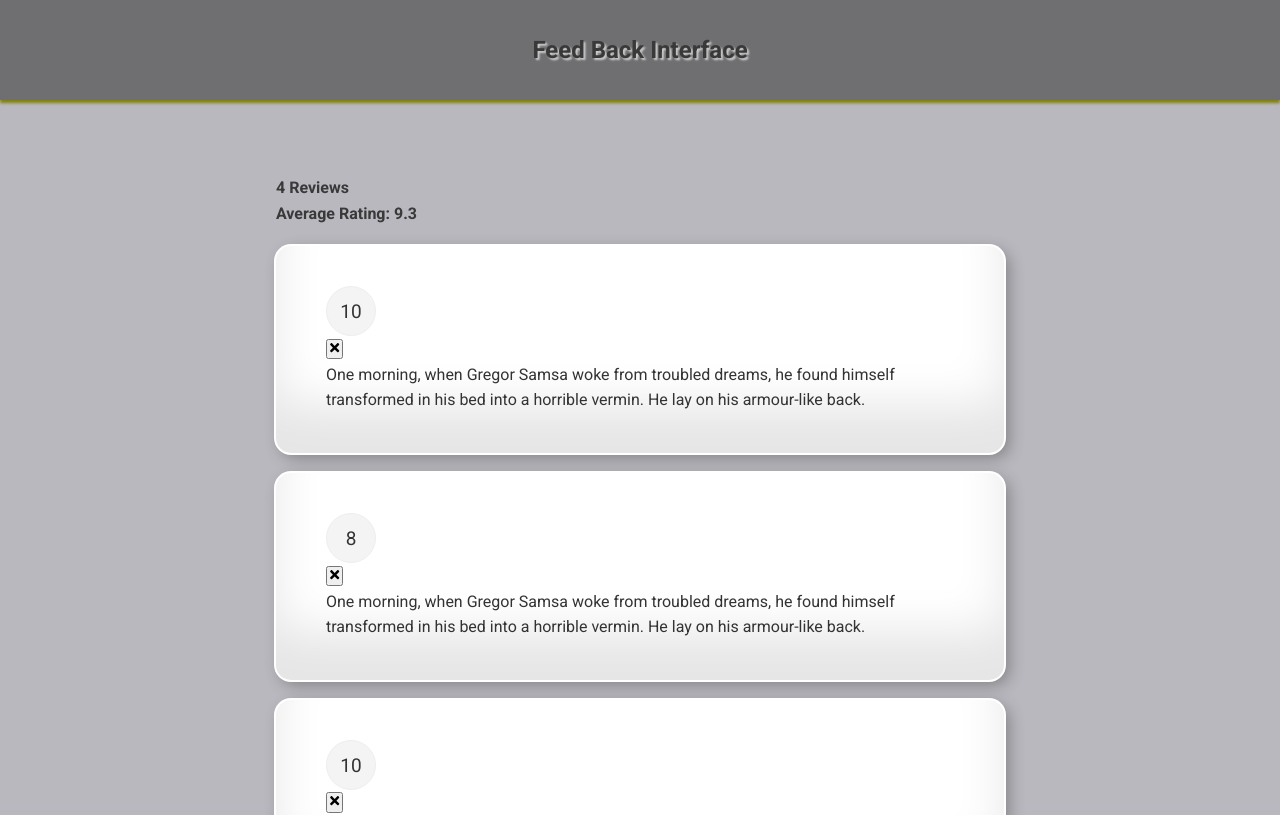
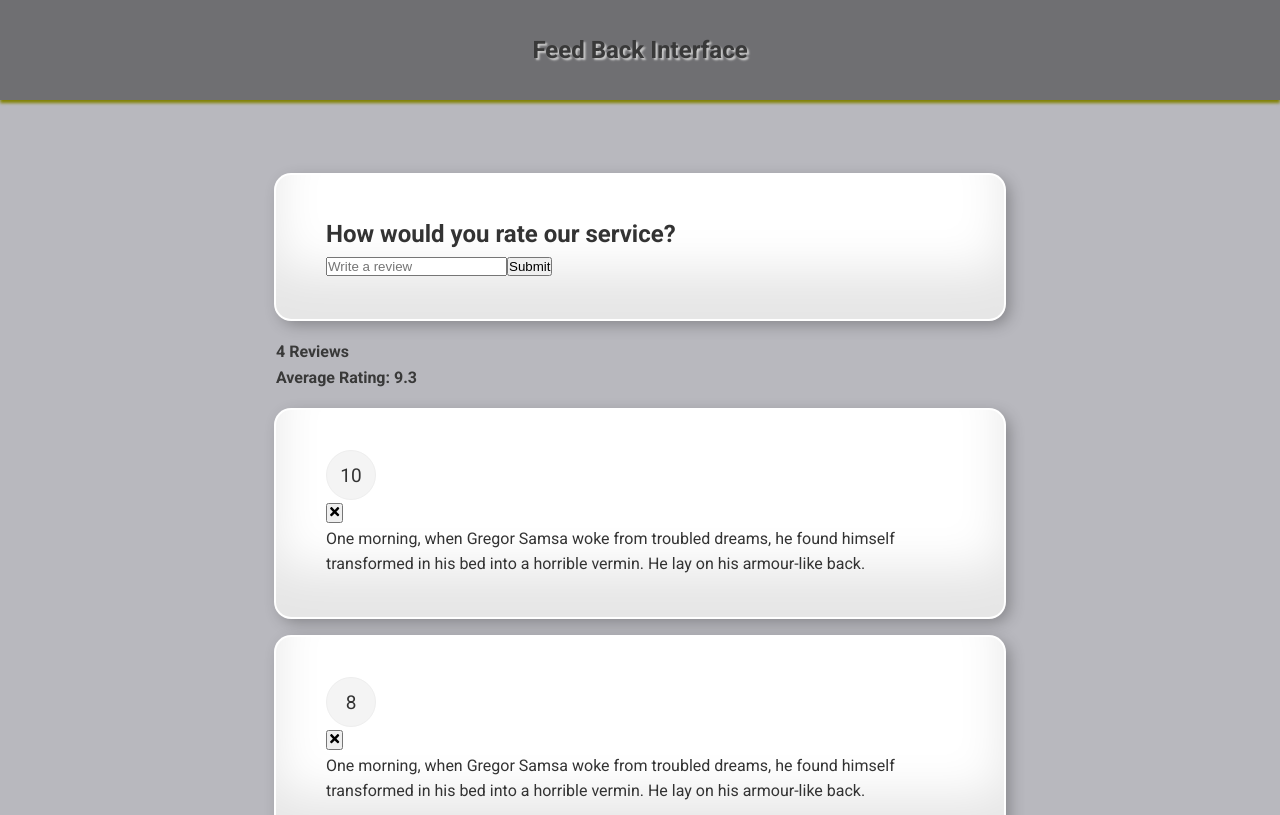
Before and after one commit to caeserlondon/react-feed-back, a React (Create React App) app: page / in a window 1280 px wide. Shown: the top 815 px of the page. Built offline with nearby package versions, Linux system fonts and the light colour scheme.

Commit message:
Creating the Feedback Form component

```diff
--- a/src/App.js
+++ b/src/App.js
@@ -3,6 +3,7 @@
 import FeedbackList from './components/FeedbackList'
 import FeedbackData from './data/FeedbackData'
 import FeedbackStats from './components/FeedbackStats'
+import FeedbackForm from './components/FeedbackForm'
 
 const App = () => {
 	const [feedback, setFeedback] = useState(FeedbackData)
@@ -17,6 +18,7 @@
 		<>
 			<Header />
 			<div className='container'>
+				<FeedbackForm />
 				<FeedbackStats feedback={feedback} />
 				<FeedbackList feedback={feedback} handleDelete={deleteFeedback} />
 			</div>
--- /dev/null
+++ b/src/components/FeedbackForm.jsx
@@ -0,0 +1,29 @@
+import Card from './shared/Card'
+import { useState } from 'react'
+
+const FeedbackForm = () => {
+	const [text, setText] = useState('')
+
+	const handleTextChange = (e) => {
+		setText(e.target.value)
+	}
+
+	return (
+		<Card>
+			<form>
+				<h2>How would you rate our service?</h2>
+				<div className='input-group'>
+					<input
+						onChange={handleTextChange}
+						type='text'
+						placeholder='Write a review'
+						value={text}
+					/>
+					<button type='submit'>Submit</button>
+				</div>
+			</form>
+		</Card>
+	)
+}
+
+export default FeedbackForm
```
